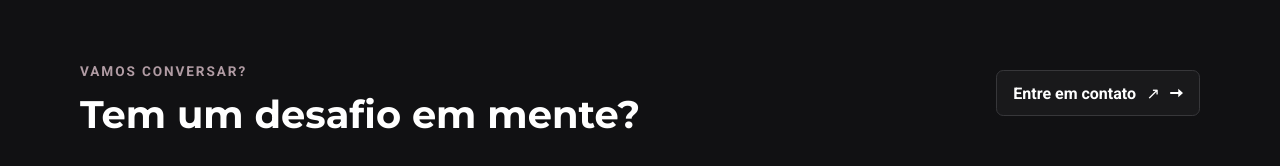
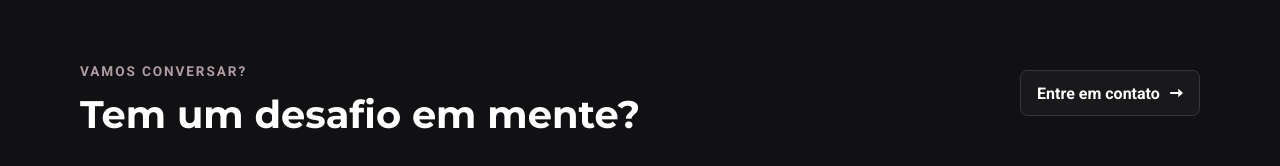
Before and after one commit to olegariobru/MyPort2, a React (Vite) app: page / in a window 1280 px wide. Shown: the part 523-689 px from the top of the page. Built offline with nearby package versions, Linux system fonts and the light colour scheme.

Commit message:
Remove footer arrow glyph

```diff
--- a/src/Componentes/Footer/index.jsx
+++ b/src/Componentes/Footer/index.jsx
@@ -15,7 +15,7 @@ export default function Footer() {
           <p className="eyebrow">Vamos conversar?</p>
           <h2 id="footer-contact-title">Tem um desafio em mente?</h2>
         </div>
-        <a className="button buttonPrimary" href="mailto:b_olgr@icloud.com">Entre em contato <span aria-hidden="true">↗</span></a>
+        <a className="button buttonPrimary" href="mailto:b_olgr@icloud.com">Entre em contato</a>
       </div>
     </section>
     <div className={`${styles.footerInner} pageContainer`}>
```
